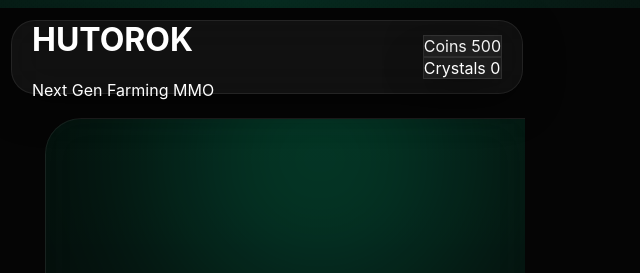
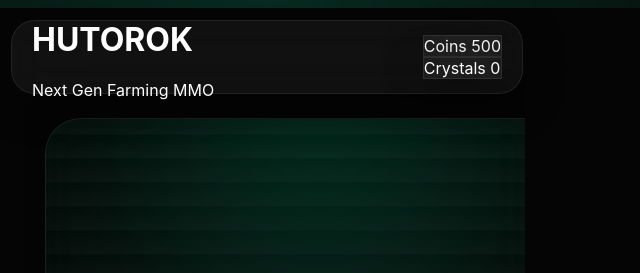
Before and after one commit to hutorokfermakz/hutor-webapp, a plain HTML site: page index.html in a window 1280 px wide. Shown: the top 273 px of the page, 373-1013 px from the left. Drawn offline with Linux system fonts and the light colour scheme.

Commit message:
Update index.html

```diff
--- a/index.html
+++ b/index.html
@@ -121,18 +121,19 @@
 
         <!-- LIVE FARM -->
 
-        <div class="farm-scene">
+        <div class="farm-scene glass">
 
-          <div class="sky-light"></div>
+  <div class="sky-light"></div>
 
-          <div class="ambient-glow"></div>
+  <div class="ambient-glow"></div>
 
-          <div
-            class="farm-grid"
-            id="farm-grid"
-          ></div>
+  <div class="rain"></div>
 
-        </div>
+  <div class="night"></div>
+
+  <div id="farm-grid"></div>
+
+</div>
 
         <!-- HERO -->
 
```
